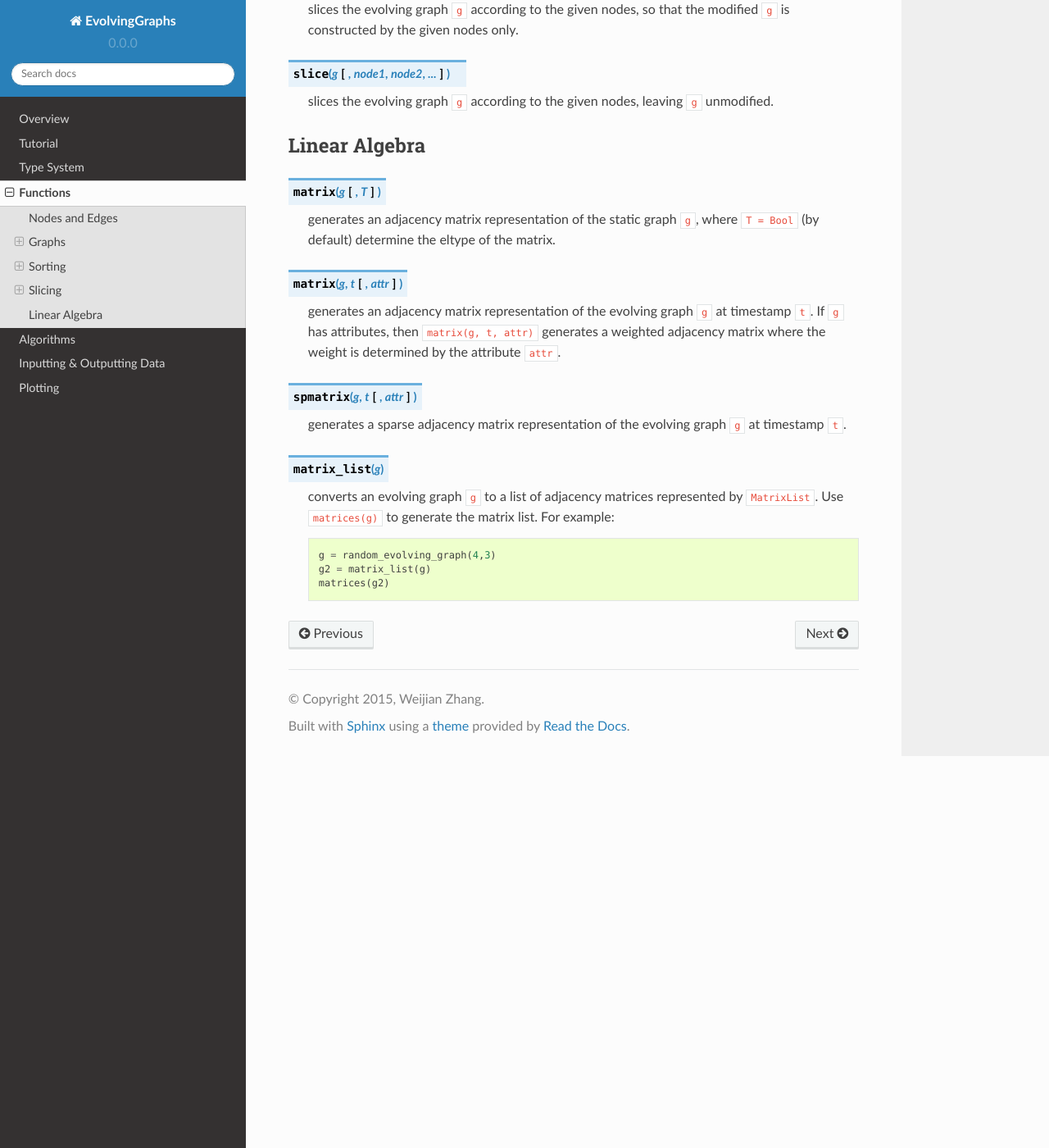
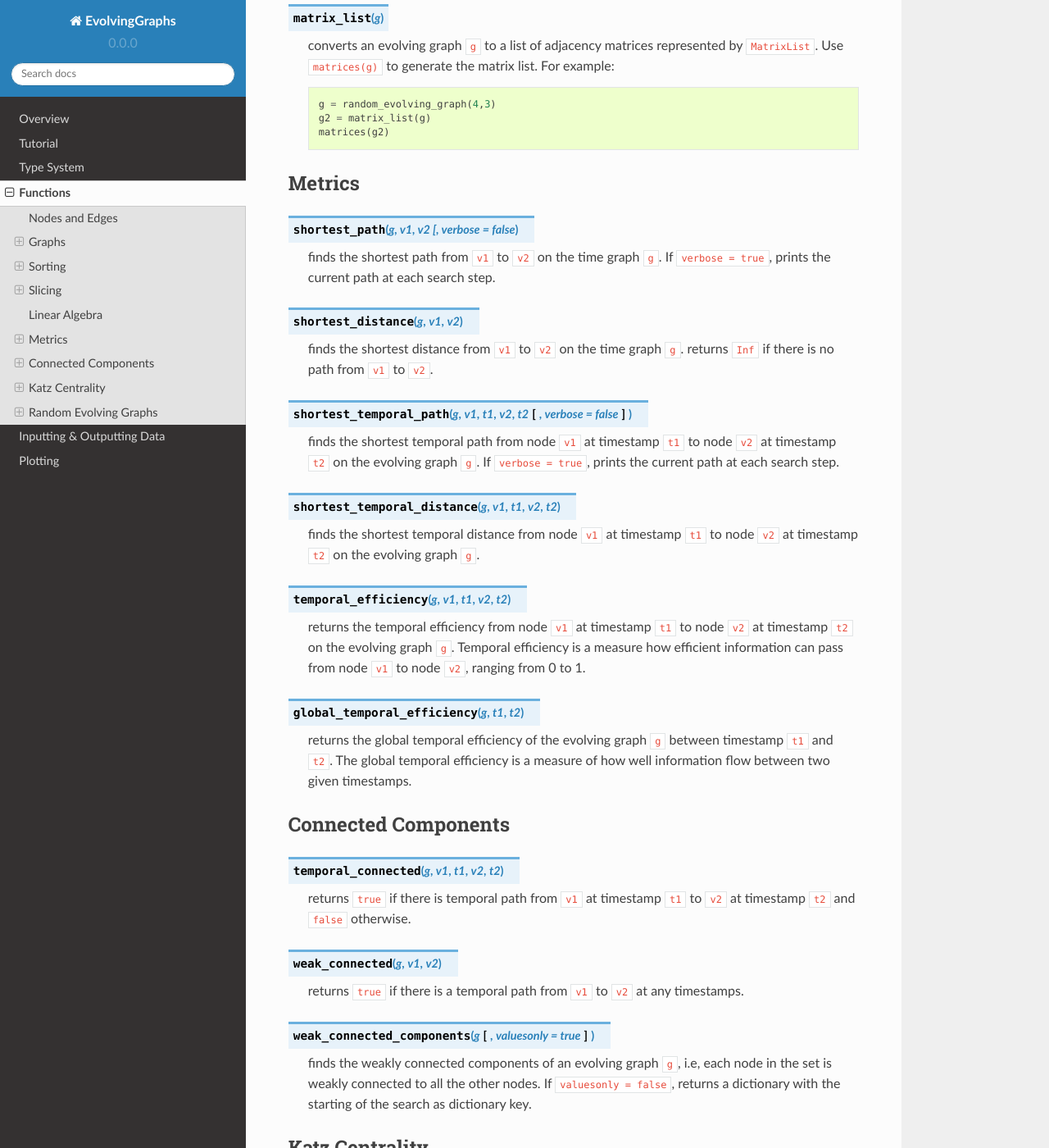
Before and after one commit to EtymoIO/EvolvingGraphs.jl, a Sphinx documentation site: the page built from doc/functions.rst, in a window 1280 px wide and 1400 px high, scrolled down 3437 px. Shown: the whole window at 82% size. Built offline with Sphinx 7.4.7 and the Read the Docs theme 2.0.0, drawn with Linux system fonts in a browser that asks for light colours; some of the changed text lies outside the part shown.

Commit message:
update function doc

````diff
--- a/doc/algorithms.rst
+++ /dev/null
@@ -1,141 +0,0 @@
-Algorithms
-==========
-
-Metrics
--------
-
-.. function:: shortest_path(g, v1, v2 [, verbose = false)
-
-   finds the shortest path from ``v1`` to ``v2`` on the time graph ``g``.
-   If ``verbose = true``, prints the current path at each search step.
-
-.. function:: shortest_distance(g, v1, v2)
-
-   finds the shortest distance from ``v1`` to ``v2`` on the time graph ``g``.
-   returns ``Inf`` if there is no path from ``v1`` to ``v2``.
-
-.. function:: shortest_temporal_path(g, (v1, t1), (v2, t2) [, verbose = false])
-
-   finds the shortest temporal path from node ``v1`` at timestamp ``t1``
-   to node ``v2`` at timestamp ``t2`` on the evolving graph ``g``. If ``verbose = true``,
-   prints the current path at each search step.
-
-.. function:: shortest_temporal_distance(g, (v1, t1), (v2, t2))
-
-   finds the shortest temporal distance from node ``v1`` at timestamp ``t1``
-   to node ``v2`` at timestamp ``t2`` on the evolving graph ``g``.
-
-.. function:: temporal_efficiency(g, (v1, t1), (v2, t2))
-
-   returns the temporal efficiency from node ``v1`` at timestamp ``t1``
-   to node ``v2`` at timestamp ``t2`` on the evolving graph ``g``. Temporal
-   efficiency is a measure how efficient information can pass from node
-   ``v1`` to node ``v2``, ranging from 0 to 1.
-
-.. function:: global_temporal_efficiency(g, t1, t2)
-
-   returns the global temporal efficiency of the evolving graph ``g`` between
-   timestamp ``t1`` and ``t2``. The global temporal efficiency is a measure
-   of how well information flow between two given timestamps.
-
-
-Connected Components
---------------------
-
-.. function:: temporal_connected(g, (v1, t1), (v2, t2))
-
-	      returns ``true`` if there is temporal path from ``v1`` at
-	      timestamp ``t1`` to ``v2`` at timestamp ``t2`` and ``false``
-	      otherwise.
-
-.. function:: weak_connected(g, v1, v2)
-
-	      returns ``true`` if there is a temporal path from ``v1``
-	      to ``v2`` at any timestamps.
-
-.. function:: weak_connected_components(g [, valuesonly = true])
-
-	      finds the weakly connected components of an evolving
-	      graph ``g``, i.e, each node in the set is weakly connected to all the
-	      other nodes. If ``valuesonly = false``, returns a dictionary with the
-	      starting of the search as dictionary key.
-
-
-Katz Centrality
-----------------
-
-This is the generalization of the static graph case Katz centrality.
-
-
-.. function:: katz_centrality(g [, alpha = 0.3, sorted = true])
-
-   compute the broadcast vector of a given evolving graph ``g``.
-
-
-.. function:: katz_centrality(g, alpha, beta [; mode = :broadcast])
-
-   compute the Katz centrality of the EvolvingGraph ``g``.
-
-   :param g:      the input graph of type ``EvolvingGraph``.
-   :param alpha:  controls the influence of long walks.
-   :param beta:   controls the influence of walks happened long time ago.
-   :param mode:   ``mode =:broadcast`` return the broadcast centrality
-                  ranking; ``mode=:receive`` return the receive centrality
-		  ranking; ``mode=:matrix`` return the communicability matrix.
-
-   :returns: the centrality ranking tuple list
-
-
-Examples::
-
-    julia> i = ['a', 'd', 'b', 'b', 'c', 'd', 'a'];
-    julia> j = ['b', 'b', 'c', 'a', 'd', 'a', 'b'];
-    julia> t = ["t1", "t1", "t1", "t2", "t2", "t3", "t3"];
-    julia> eg2 = evolving_graph(i, j, t);
-
-    julia> katz_centrality(eg2)
-    4-element Array{Tuple{Char,Float64},1}:
-    ('a',0.5402939325784528)
-    ('d',0.5562977048819551)
-    ('b',0.4869480249001121)
-    ('c',0.40186683243066906)
-
-    julia> katz_centrality(eg2, 0.2, 0.2, mode =:receive)
-    4-element Array{Tuple{Char,Float64},1}:
-    ('a',0.5488655577866868)
-    ('d',0.275310701066823)
-    ('b',0.9999999999999999)
-    ('c',0.5002275748460789)
-
-
-Random Evolving Graphs
-----------------------
-
-We generate a random time graph and random evolving graph according to
-the Erdős–Rényi model, i.e, set an edge between each pair of nodes with
-equal probability, independently of the other edges.
-
-.. function:: random_time_graph(t, n [,p = 0.5, is_directed = true, has_self_loops = false)
-
-    generate a random time graph with ``Integer`` nodes and time.
-
-    :param t: the time of the time graph.
-    :param n: the number of nodes.
-    :param p: the probability with which to add each edge.
-    :param is_directed: whether to generate directed time graph.
-    :param has_self_loops: whether to include edges ``v -> v``.
-
-    :returns: the time graph ``g``.
-
-
-.. function:: random_evolving_graph(nv, nt [, p = 0.5, is_directed = true, has_self_loops = false)
-
-    generate a random evolving graph with ``Integer`` nodes and timestamps.
-
-    :param nv: the number of nodes.
-    :param nt: the number of timestamps.
-    :param p: the probability with which to add each edge.
-    :param is_directed: whether to generate directed time graph.
-    :param has_self_loops: whether to include edges ``v -> v``.
-
-    :returns: the evolving graph ``g``.
--- a/doc/functions.rst
+++ b/doc/functions.rst
@@ -49,15 +49,6 @@ Graphs
 
    returns ``true`` if graph ``g`` is a directed graph and ``false``
    otherwise.
-
-.. function:: undirected!(g)
-
-   turns a directed evolving graph to an undirected evolving graph.
-
-.. function:: undirected(g)
-
-   turns a directed evolving graph ``g`` to an undirected evolving graph and
-   leaving ``g`` unmodified.
 
 .. function:: nodes(g)
    :noindex:
@@ -115,25 +106,11 @@ Graphs
    at timestamp ``t`. The dictionary ``attr`` is used to specify the graph
    attributes, if ``g`` is an attribute evolving graph.
 
-.. function:: rm_edge!(g, v1, v2, t)
-   :noindex:
-
-   removes an edge from ``v1`` to ``v2`` at time ``t`` from an evolving graph ``g``.
-
-.. function:: add_graph!(g, tg)
-   :noindex:
-
-   adds a time graph ``tg`` to an evolving graph ``g``.
-
-.. function:: forward_neighbors(g, (v, t))
+.. function:: forward_neighbors(g, v, t)
    :noindex:
 
    returns all the outward neighbors of the node ``v`` at timestamp ``t`` in
    the evolving graph ``g``.
-
-.. function:: attributes_values(g, attributeskey1, attributeskey2,...)
-
-   returns the values of the given keys of the graph attributes.
 
 .. function:: aggregated_graph(type [, is_directed = true])
 
@@ -199,27 +176,19 @@ Examples::
 Linear Algebra
 --------------
 
-.. function:: matrix(g [,T])
+.. function:: matrix(g, t [,T])
    :noindex:
 
-   generates an adjacency matrix representation of the static graph ``g``,
-   where ``T = Bool`` (by default) determine the eltype of the matrix.
+   generates an adjacency matrix representation of evolving graph ``g`` at time ``t``,
+   where ``T = Float64`` (by default) determines the element type of the matrix.
 
 
-.. function:: matrix(g, t [, attr])
+.. function:: spmatrix(g, t [, T])
    :noindex:
 
-   generates an adjacency matrix representation of the evolving graph ``g``
-   at timestamp ``t``. If ``g`` has attributes, then ``matrix(g, t, attr)``
-   generates a weighted adjacency matrix where the weight is determined
-   by the attribute ``attr``.
-
-
-.. function:: spmatrix(g, t [, attr])
-   :noindex:
-
-   generates a sparse adjacency matrix representation of the evolving graph
-   ``g`` at timestamp ``t``.
+   generates a sparse adjacency matrix representation of evolving graph
+   ``g`` at timestamp ``t``, where ```T = Float64`` (by default) determines the
+   element type of the matrix.
 
 .. function:: matrix_list(g)
    :noindex:
@@ -230,3 +199,142 @@ Linear Algebra
      g = random_evolving_graph(4,3)
      g2 = matrix_list(g)
      matrices(g2)
+
+Metrics
+-------
+
+.. function:: shortest_path(g, v1, v2 [, verbose = false)
+
+   finds the shortest path from ``v1`` to ``v2`` on the time graph ``g``.
+   If ``verbose = true``, prints the current path at each search step.
+
+.. function:: shortest_distance(g, v1, v2)
+
+   finds the shortest distance from ``v1`` to ``v2`` on the time graph ``g``.
+   returns ``Inf`` if there is no path from ``v1`` to ``v2``.
+
+.. function:: shortest_temporal_path(g, v1, t1, v2, t2 [, verbose = false])
+
+   finds the shortest temporal path from node ``v1`` at timestamp ``t1``
+   to node ``v2`` at timestamp ``t2`` on the evolving graph ``g``. If ``verbose = true``,
+   prints the current path at each search step.
+
+.. function:: shortest_temporal_distance(g, v1, t1, v2, t2)
+
+   finds the shortest temporal distance from node ``v1`` at timestamp ``t1``
+   to node ``v2`` at timestamp ``t2`` on the evolving graph ``g``.
+
+.. function:: temporal_efficiency(g, v1, t1, v2, t2)
+
+   returns the temporal efficiency from node ``v1`` at timestamp ``t1``
+   to node ``v2`` at timestamp ``t2`` on the evolving graph ``g``. Temporal
+   efficiency is a measure how efficient information can pass from node
+   ``v1`` to node ``v2``, ranging from 0 to 1.
+
+.. function:: global_temporal_efficiency(g, t1, t2)
+
+   returns the global temporal efficiency of the evolving graph ``g`` between
+   timestamp ``t1`` and ``t2``. The global temporal efficiency is a measure
+   of how well information flow between two given timestamps.
+
+
+Connected Components
+--------------------
+
+.. function:: temporal_connected(g, v1, t1, v2, t2)
+
+	      returns ``true`` if there is temporal path from ``v1`` at
+	      timestamp ``t1`` to ``v2`` at timestamp ``t2`` and ``false``
+	      otherwise.
+
+.. function:: weak_connected(g, v1, v2)
+
+	      returns ``true`` if there is a temporal path from ``v1``
+	      to ``v2`` at any timestamps.
+
+.. function:: weak_connected_components(g [, valuesonly = true])
+
+	      finds the weakly connected components of an evolving
+	      graph ``g``, i.e, each node in the set is weakly connected to all the
+	      other nodes. If ``valuesonly = false``, returns a dictionary with the
+	      starting of the search as dictionary key.
+
+
+Katz Centrality
+----------------
+
+This is the generalization of the static graph case Katz centrality.
+
+
+.. function:: katz_centrality(g [, alpha = 0.3, sorted = true])
+
+   compute the broadcast vector of a given evolving graph ``g``.
+
+
+.. function:: katz_centrality(g, alpha, beta [; mode = :broadcast])
+
+   compute the Katz centrality of the EvolvingGraph ``g``.
+
+   :param g:      the input graph of type ``EvolvingGraph``.
+   :param alpha:  controls the influence of long walks.
+   :param beta:   controls the influence of walks happened long time ago.
+   :param mode:   ``mode =:broadcast`` return the broadcast centrality
+                  ranking; ``mode=:receive`` return the receive centrality
+		  ranking; ``mode=:matrix`` return the communicability matrix.
+
+   :returns: the centrality ranking tuple list
+
+
+Examples::
+
+    julia> i = ['a', 'd', 'b', 'b', 'c', 'd', 'a'];
+    julia> j = ['b', 'b', 'c', 'a', 'd', 'a', 'b'];
+    julia> t = ["t1", "t1", "t1", "t2", "t2", "t3", "t3"];
+    julia> eg2 = evolving_graph(i, j, t);
+
+    julia> katz_centrality(eg2)
+    4-element Array{Tuple{Char,Float64},1}:
+    ('a',0.5402939325784528)
+    ('d',0.5562977048819551)
+    ('b',0.4869480249001121)
+    ('c',0.40186683243066906)
+
+    julia> katz_centrality(eg2, 0.2, 0.2, mode =:receive)
+    4-element Array{Tuple{Char,Float64},1}:
+    ('a',0.5488655577866868)
+    ('d',0.275310701066823)
+    ('b',0.9999999999999999)
+    ('c',0.5002275748460789)
+
+
+Random Evolving Graphs
+----------------------
+
+We generate a random time graph and random evolving graph according to
+the Erdős–Rényi model, i.e, set an edge between each pair of nodes with
+equal probability, independently of the other edges.
+
+.. function:: random_time_graph(t, n [,p = 0.5, is_directed = true, has_self_loops = false)
+
+    generate a random time graph with ``Integer`` nodes and time.
+
+    :param t: the time of the time graph.
+    :param n: the number of nodes.
+    :param p: the probability with which to add each edge.
+    :param is_directed: whether to generate directed time graph.
+    :param has_self_loops: whether to include edges ``v -> v``.
+
+    :returns: the time graph ``g``.
+
+
+.. function:: random_evolving_graph(nv, nt [, p = 0.5, is_directed = true, has_self_loops = false)
+
+    generate a random evolving graph with ``Integer`` nodes and timestamps.
+
+    :param nv: the number of nodes.
+    :param nt: the number of timestamps.
+    :param p: the probability with which to add each edge.
+    :param is_directed: whether to generate directed time graph.
+    :param has_self_loops: whether to include edges ``v -> v``.
+
+    :returns: the evolving graph ``g``.
--- a/doc/index.rst
+++ b/doc/index.rst
@@ -37,6 +37,5 @@ Table of Contents
    tutorial.rst
    type.rst
    functions.rst
-   algorithms.rst
    io.rst
    plot.rst
````
